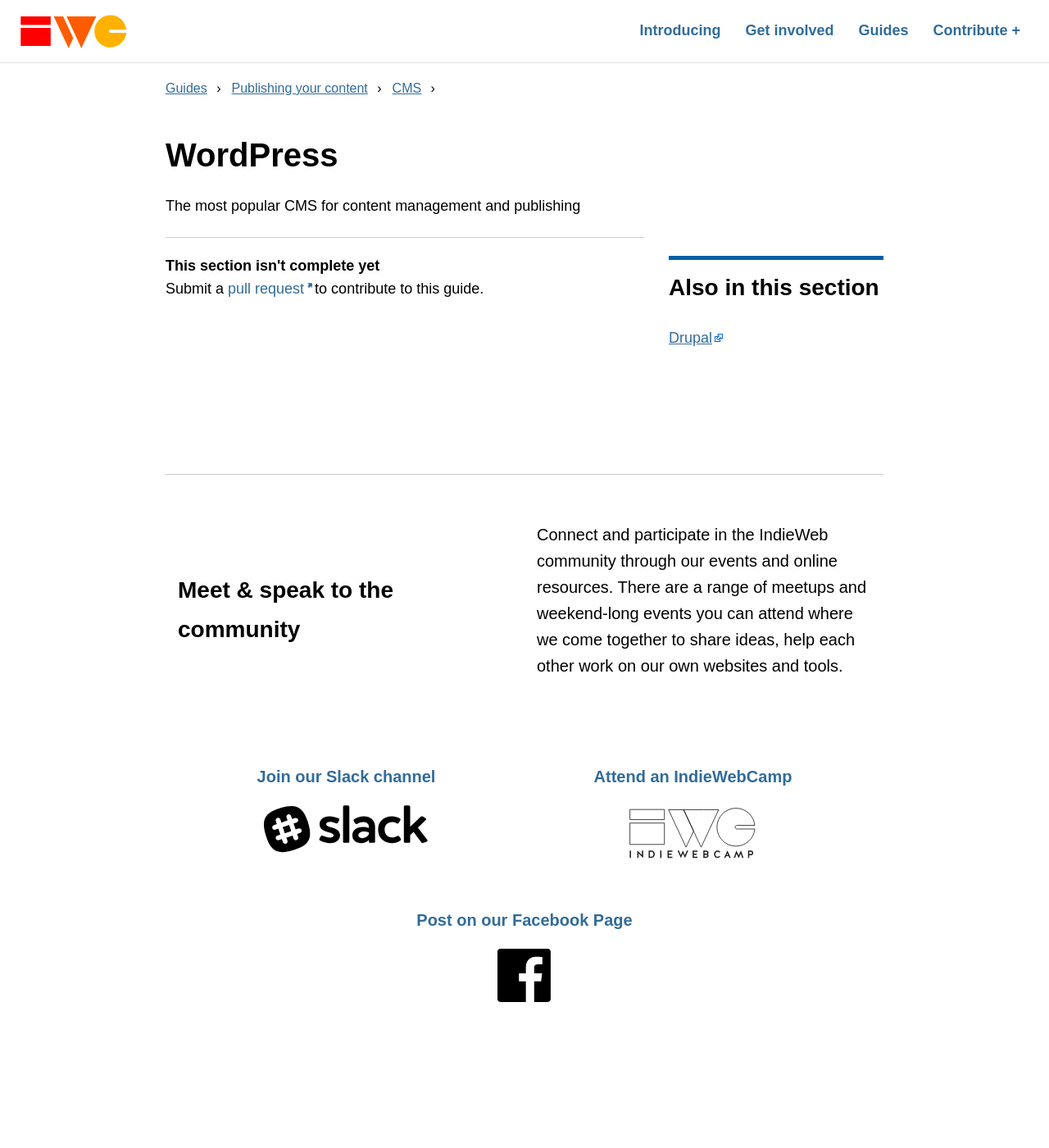
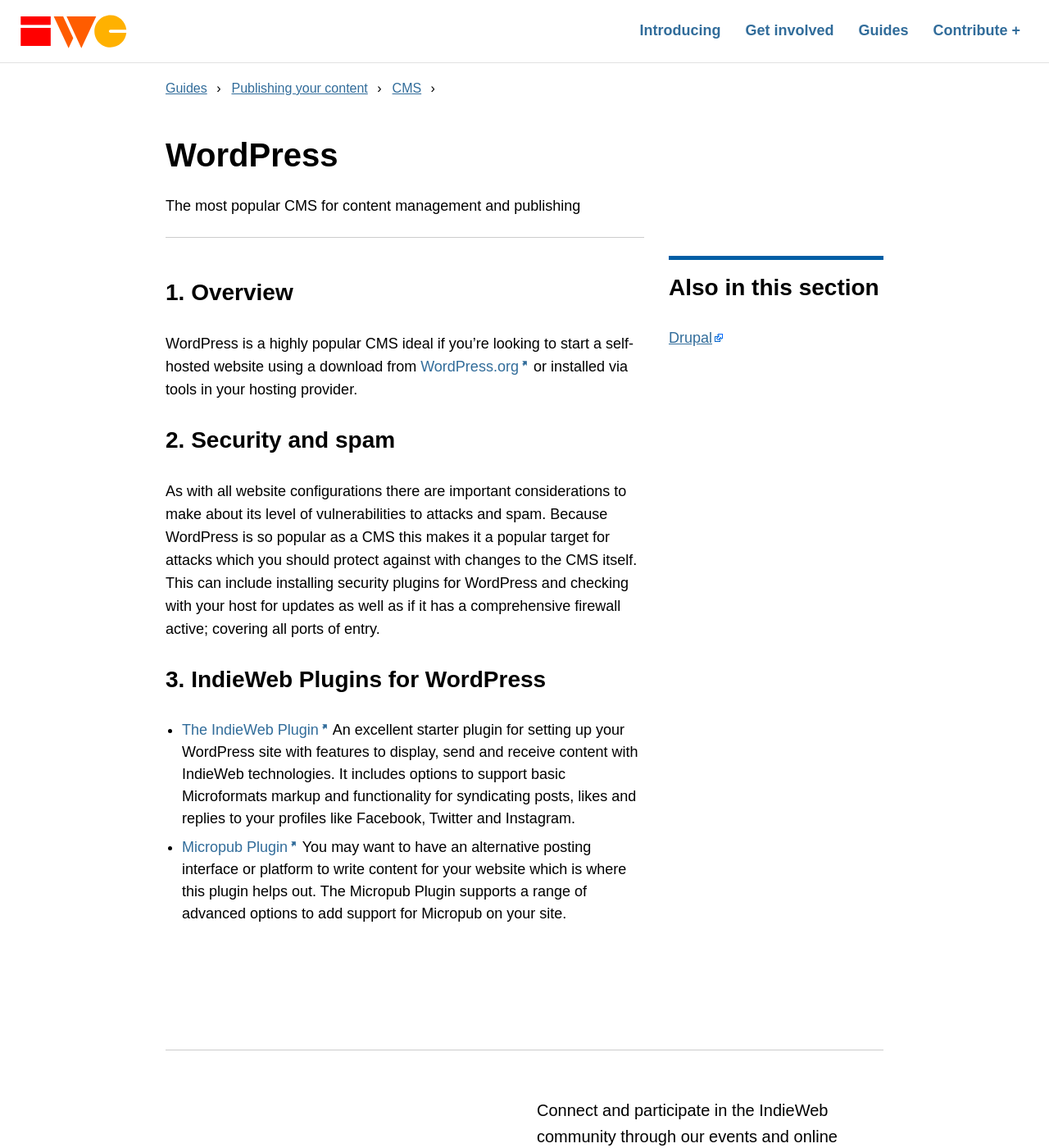
Before and after one commit to calumryan/indieweb-guides, a Jekyll site: the page built from _posts/2017-11-18-wordpress.md, in a window 1280 px wide and 1400 px high. Shown: the whole window at 82% size. Built offline with Jekyll 4.4.1, drawn with Linux system fonts in a browser that asks for light colours.

Commit message:
Wordpress

```diff
--- a/_posts/2017-11-18-wordpress.md
+++ b/_posts/2017-11-18-wordpress.md
@@ -9,5 +9,15 @@
 comments: false
 share: true
 identifier: cms
-status: draft
+
 ---
+
+## 1. Overview
+WordPress is a highly popular CMS ideal if you're looking to start a self-hosted website using a download from [WordPress.org](https://wordpress.org/) or installed via tools in your hosting provider.
+
+## 2. Security and spam
+As with all website configurations there are important considerations to make about its level of vulnerabilities to attacks and spam. Because WordPress is so popular as a CMS this makes it a popular target for attacks which you should protect against with changes to the CMS itself. This can include  installing security plugins for WordPress and checking with your host for updates as well as if it has a comprehensive firewall active; covering all ports of entry.
+
+## 3. IndieWeb Plugins for WordPress
+- [The IndieWeb Plugin](https://wordpress.org/plugins/indieweb/) An excellent starter plugin for setting up your WordPress site with features to display, send and receive content with IndieWeb technologies. It includes options to support basic Microformats markup and functionality for syndicating posts, likes and replies to your profiles like Facebook, Twitter and Instagram.
+- [Micropub Plugin](https://wordpress.org/plugins/micropub/) You may want to have an alternative posting interface or platform to write content for your website which is where this plugin helps out. The Micropub Plugin supports a range of advanced options to add support for Micropub on your site.
```
